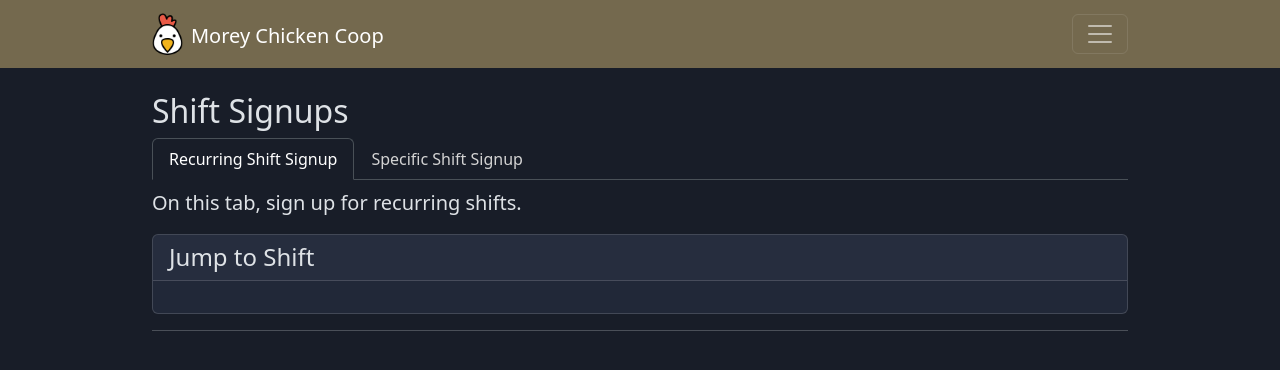
After one commit to jack-hermanson/chicken-coop, a Flask app: page /shifts/recurring in a window 1280 px wide. The commit adds this page. Shown: the top 370 px of the page. Run offline with Flask 3, Linux system fonts and the light colour scheme; data that the repository does not hold is empty; some libraries are stand-ins or nearby versions.

Commit message:
add a new field and tab

```diff
--- a/main/modules/shifts/routes.py
+++ b/main/modules/shifts/routes.py
@@ -1,4 +1,4 @@
-from flask import Blueprint, render_template
+from flask import Blueprint, render_template, redirect, url_for
 
 from main import db
 from main.modules.shifts.forms import AssignShiftForm
@@ -9,11 +9,16 @@ shifts = Blueprint("shifts", __name__, url_prefix="/shifts")
 
 
 @shifts.route("/")
-def shift_signup():
+def index_redirect():
+    return redirect(url_for("shifts.recurring_shift_signup"), 301)
+
+
+@shifts.route("/recurring")
+def recurring_shift_signup():
     raw_shifts_list = Shift.query.order_by(Shift.day_of_week, Shift.time_of_day).all()
     shifts_list = [generate_assign_shift_view_model(shift) for shift in raw_shifts_list]
 
-    return render_template("shifts/shift-signup.html",
+    return render_template("shifts/recurring-shift-signup.html",
                            shifts_list=shifts_list)
 
 
@@ -37,9 +42,14 @@ def sign_up():
 
         assign_shift_view_model = generate_assign_shift_view_model(shift)
 
-        return render_template("shifts/partials/shift-signup-partial.html",
+        return render_template("shifts/partials/recurring-shift-signup-partial.html",
                                assign_shift_view_model=assign_shift_view_model,
                                alert_message=alert_message)
     else:
-        return render_template("shifts/partials/shift-signup-partial.html",
+        return render_template("shifts/partials/recurring-shift-signup-partial.html",
                                assign_shift_view_model=generate_assign_shift_view_model(shift, form))
+
+
+@shifts.route("/specific")
+def specific_shift_signup():
+    return render_template("shifts/specific-shift-signup.html")
--- a/main/web/templates/base.html
+++ b/main/web/templates/base.html
@@ -33,7 +33,7 @@
                     <a href="{{ url_for('main.index') }}" class="nav-link {% if active_route == 'main' %}active{% endif %}">Home</a>
                 </li>
                 <li class="nav-item">
-                    <a href="{{ url_for('shifts.shift_signup') }}" class="nav-link {% if active_route == 'shifts' %}active{% endif %}">Shift Signup</a>
+                    <a href="{{ url_for('shifts.recurring_shift_signup') }}" class="nav-link {% if active_route == 'shifts' %}active{% endif %}">Shift Signup</a>
                 </li>
                 {% if current_user.is_authenticated and current_user.clearance >= 2 %}
                     <li class="nav-item">
--- a/main/web/templates/main/partials/shift-instance-partial.html
+++ b/main/web/templates/main/partials/shift-instance-partial.html
@@ -73,7 +73,7 @@
 
             {% if shift_instance_model.shift_instance.shift.seeking_replacement or not shift_instance_model.shift_instance.shift.assigned_to %}
             	<div class="alert alert-warning mt-3 mb-0">
-                    This shift needs a volunteer. <a class="alert-link" href="{{ url_for('shifts.shift_signup') }}#shift-{{ shift_instance_model.shift_instance.shift.shift_id }}">Click here</a> to view the shift signup form.
+                    This shift needs a volunteer. <a class="alert-link" href="{{ url_for('shifts.recurring_shift_signup') }}#shift-{{ shift_instance_model.shift_instance.shift.shift_id }}">Click here</a> to view the shift signup form.
                 </div>
             {% endif %}
         {% endcall %}
--- /dev/null
+++ b/main/web/templates/shifts/partials/shift-signup-tabs-partial.html
@@ -0,0 +1,9 @@
+{% from "macros/tabs.html" import tab, tabs %}
+
+
+{% macro shift_signup_tabs(active_tab) %}
+    {% call tabs() %}
+        {{ tab(name="Recurring Shift Signup", url=url_for("shifts.recurring_shift_signup"), is_active=(active_tab == 1)) }}
+        {{ tab(name="Specific Shift Signup", url=url_for("shifts.specific_shift_signup"), is_active=(active_tab == 2)) }}
+    {% endcall %}
+{% endmacro %}
--- /dev/null
+++ b/main/web/templates/shifts/recurring-shift-signup.html
@@ -0,0 +1,51 @@
+{% extends "base.html" %}
+
+{% from "macros/card.html" import simple_card, card_header, card_body %}
+{% from "shifts/partials/shift-signup-tabs-partial.html" import shift_signup_tabs %}
+
+
+{% set title = "Shift Signups" %}
+{% set active_route = "shifts" %}
+{% set title_row_no_border = True %}
+
+{% block body %}
+    <div class="row">
+        <div class="col">
+            {{ shift_signup_tabs(1) }}
+        </div>
+    </div>
+    <div class="row">
+        <div class="col">
+            {#            <p class="lead mt-2">Sign up for shifts here. To prevent random people or bots from screwing with our data, we have a secret code that must be entered.</p>#}
+            {#            <div class="p-3 mt-3 mb-4 rounded-2" style="border: 1px solid white;">#}
+            {#                <p class="lead fw-bold">To mark your shift as completed, please navigate to the <a href="{{ url_for('main.index') }}">Home</a> page.</p>#}
+            {#                <p class="mb-0">This page is just for signing up for shifts.</p>#}
+            {#            </div>#}
+            <p class="mt-2 lead">On this tab, sign up for recurring shifts.</p>
+        </div>
+    </div>
+    <div class="row">
+        <div class="col">
+            {% call simple_card(class="mb-3") %}
+                {{ card_header("Jump to Shift") }}
+                {% call card_body() %}
+                    <ol class="mb-0 fs-5 lh-lg">
+                        {% for assign_shift_view_model in shifts_list %}
+                            <li>
+                                <a href="#shift-{{ assign_shift_view_model.shift.shift_id|string }}"> {{ assign_shift_view_model.shift.day_of_week|day_of_week_str }} {{ assign_shift_view_model.shift.time_of_day|time_of_day_str }}</a>
+                            </li>
+                        {% endfor %}
+                    </ol>
+                {% endcall %}
+            {% endcall %}
+            <hr>
+        </div>
+    </div>
+    <div class="row">
+        <div class="col">
+            {% for assign_shift_view_model in shifts_list %}
+                {% include "shifts/partials/recurring-shift-signup-partial.html" %}
+            {% endfor %}
+        </div>
+    </div>
+{% endblock body %}
```
Also changed, not shown: main/modules/shifts/models.py (+10 -0 lines), main/web/templates/shifts/shift-signup.html (deleted, +0 -25 lines), main/web/templates/shifts/specific-shift-signup.html (added, +21 -0 lines), migrations/versions/7cefa57c0a76_instance_assigned_to.py (added, +32 -0 lines), main/web/templates/shifts/partials/recurring-shift-signup-partial.html (renamed from main/web/templates/shifts/partials/shift-signup-partial.html).
